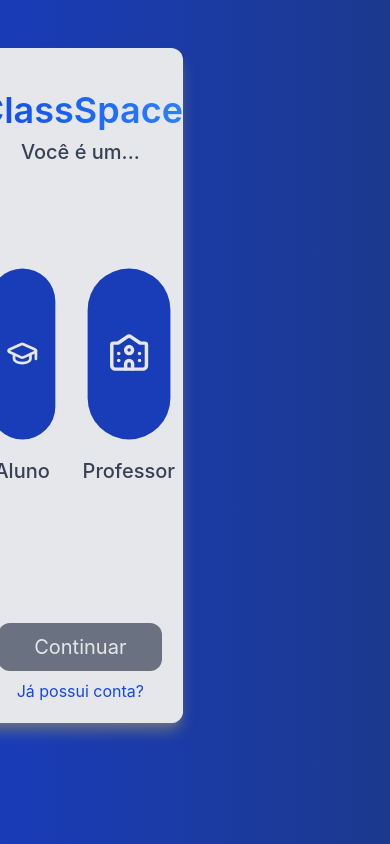
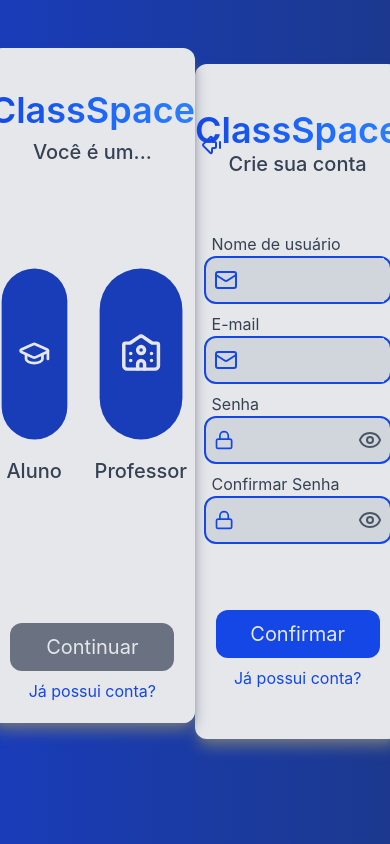
Before and after one commit to Luiizzx/ClassSpace_FrontEnd, a React (Vite) app: page /create in a window 390 px wide. Built offline with nearby package versions, Linux system fonts and the light colour scheme.

Commit message:
Ajustes de CSS

```diff
--- a/src/pages/createAccount/AccountForm.jsx
+++ b/src/pages/createAccount/AccountForm.jsx
@@ -32,13 +32,13 @@
 
   return(
       <div className={`w-11/12 sm:w-4/5 md:w-1/2 xl:w-1/3 h-4/5 sm:h-11/12 bg-gray-200 shadow-lg shadow-gray-500
-        flex flex-col mt-16 sm:mt-0 rounded-xl gap-16 ${moveRole ? "translate-x-0" : "translate-x-[150%]"}`}
+        flex flex-col mt-16 sm:mt-0 rounded-xl gap-16 `}
       >
-        <div className="w-full h-1/6 rounded-t-xl flex flex-row pt-12">
-          <div className="bg-inherit w-1/5 h-full flex flex-col items-center justify-center">
+        <div className="relative w-full h-1/6 rounded-t-xl flex flex-col items-center pt-12">
+          <div className="absolute bg-inherit w-1/5 h-1/6 top-18 left-2 flex flex-col items-center justify-center">
 
-            <button className="bg-inherit" onClick={onClickMoveForm}>
-              <ArrowBigLeftDash className="text-gray-500"/>
+            <button className="bg-inherit h-12 w-12" onClick={onClickMoveForm}>
+              <ArrowBigLeftDash className="text-blue-700"/>
             </button>
           </div>
 
```
